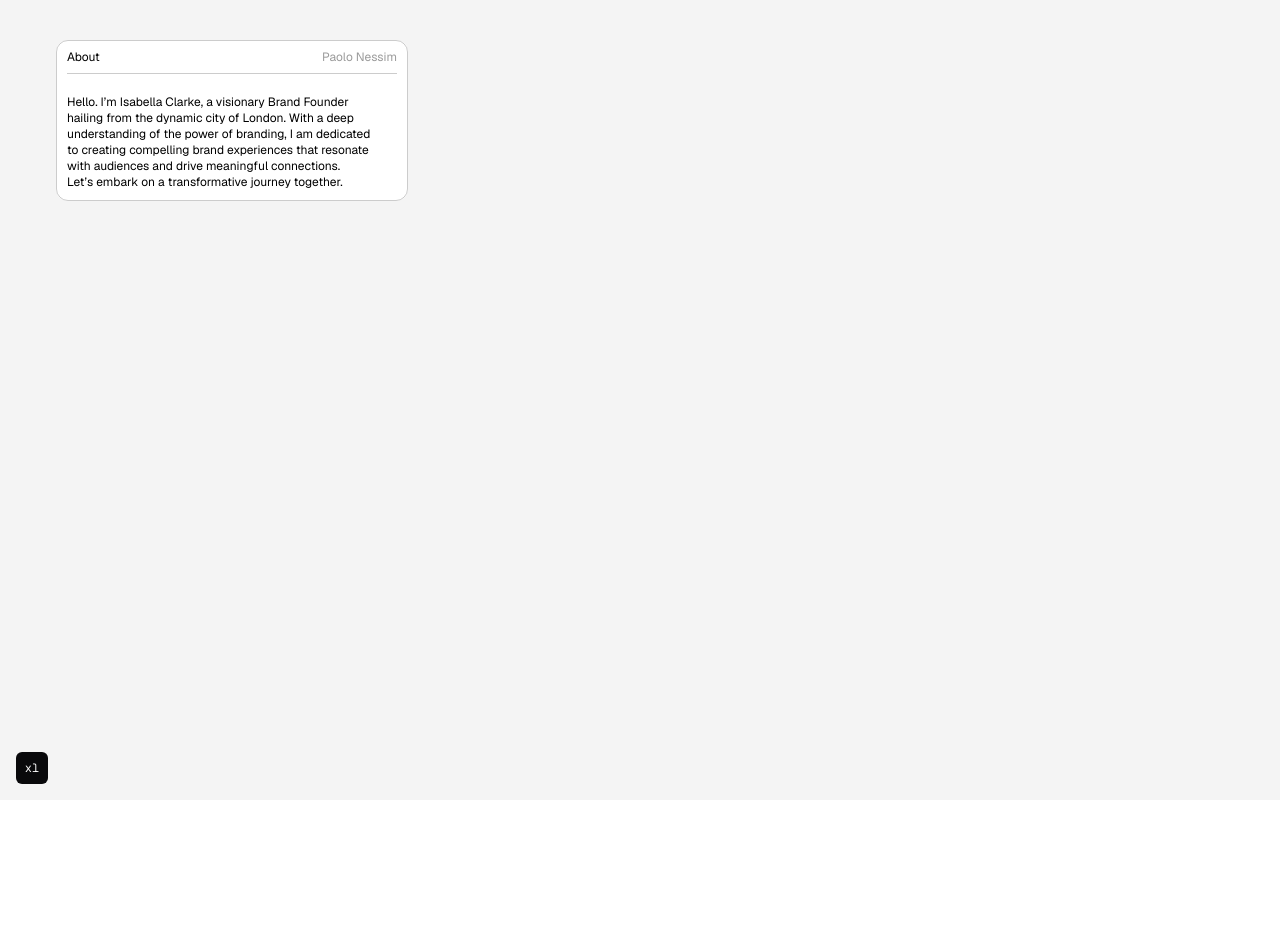
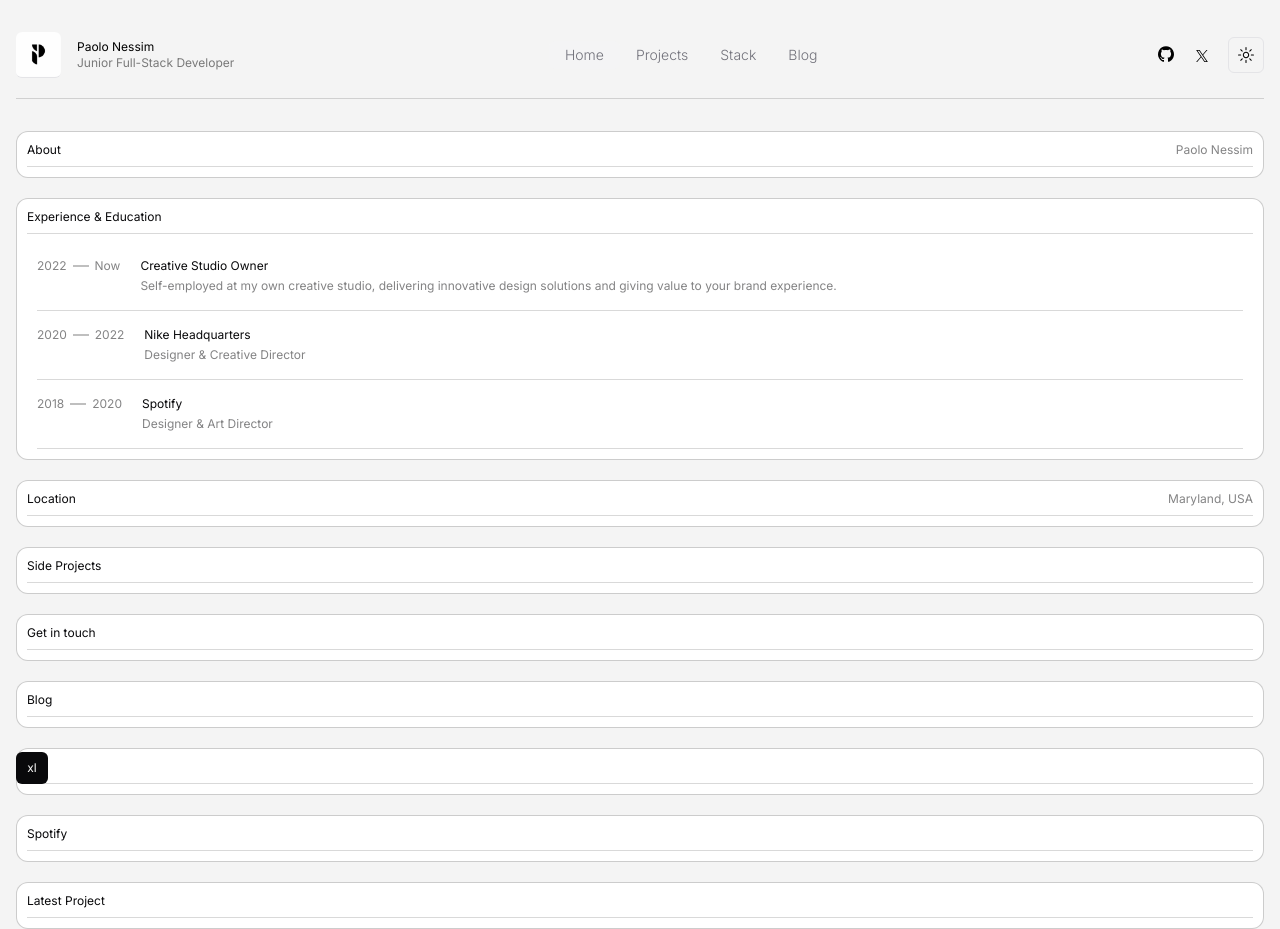
Before and after one commit to PaoloJN/paolonessim.com, a Next.js app: page / in a window 1280 px wide. Before the commit the page ends 800 px from the top, so only its background shows below. Built offline with nearby package versions, Linux system fonts and the light colour scheme.

Commit message:
Fix UI issues and update dependencies

```diff
--- a/app/layout.tsx
+++ b/app/layout.tsx
@@ -11,6 +11,8 @@ const inter = Inter({ subsets: ["latin"] })
 import { GeistSans } from "geist/font/sans"
 import { GeistMono } from "geist/font/mono"
 
+//  GeistSans.variable, GeistMono.variable
+
 import { cx } from "class-variance-authority"
 
 export const metadata: Metadata = {
@@ -22,24 +24,17 @@ interface RootLayoutProps {
   children: React.ReactNode
 }
 
-// colors
-
-// background light: F4F4F4
 export default function RootLayout({ children }: RootLayoutProps) {
   return (
     <html
       lang="en"
-      className={cx(
-        "text-black  dark:text-white",
-        GeistSans.variable,
-        GeistMono.variable
-      )}
+      className={cx("text-black  dark:text-white", inter.className)}
     >
       <body>
         <ThemeProvider attribute="class" defaultTheme="system" enableSystem>
-          <div className="relative flex min-h-screen flex-col bg-[#F4F4F4]  dark:bg-[#111010]">
-            {/* <SiteHeader /> */}
-            <div className="antialiased mx-14">{children}</div>
+          <div className="relative flex min-h-screen flex-col bg-[#F4F4F4]  dark:bg-[#111010] px-4">
+            <SiteHeader />
+            <div className="antialiased">{children}</div>
           </div>
           <TailwindIndicator />
         </ThemeProvider>
--- a/app/page.tsx
+++ b/app/page.tsx
@@ -1,30 +1,185 @@
+import {
+  Card,
+  CardContent,
+  CardDescription,
+  CardFooter,
+  CardHeader,
+  CardTitle,
+} from "@/components/ui/card"
+
 export default function Home() {
   return (
-    <main className="relative mt-10">
-      <AboutCard />
+    <main className="relative mt-8 space-y-5">
+      <About />
+      <ExperienceAndEducation />
+      <Location />
+      <SideProjects />
+      <GetInTouch />
+      <Blog />
+      <CV />
+      <Spotify />
+      <LatestProject />
     </main>
   )
 }
 
-function AboutCard() {
+function About() {
   return (
-    <div className="flex flex-col justify-center text-xs text-black rounded-xl max-w-[352px]">
-      <div className="flex flex-col justify-center w-full bg-white rounded-xl">
-        <div className="flex flex-col p-2.5 w-full rounded-xl border-[0.5px] border-solid border-black border-opacity-20">
-          <div className="flex gap-5 justify-between leading-[100%]">
-            <span>About</span>
-            <span className="text-black/40">Paolo Nessim</span>
+    <Card>
+      <CardHeader>
+        <CardTitle>About</CardTitle>
+        <CardDescription>Paolo Nessim</CardDescription>
+      </CardHeader>
+      <CardContent>
+        {/* <p className="mt-5 leading-4 ">
+          Hello. I’m Isabella Clarke, a visionary Brand Founder hailing from the
+          dynamic city of London. With a deep understanding of the power of
+          branding, I am dedicated to creating compelling brand experiences that
+          resonate with audiences and drive meaningful connections. Let’s embark
+          on a transformative journey together.
+        </p> */}
+      </CardContent>
+    </Card>
+  )
+}
+
+function ExperienceAndEducation() {
+  return (
+    <Card>
+      <CardHeader>
+        <CardTitle>Experience & Education</CardTitle>
+        {/* <CardDescription>Paolo Nessim</CardDescription> */}
+      </CardHeader>
+      <CardContent>
+        {/* Card content */}
+        <div className="flex flex-col px-2.5 pt-2 w-full">
+          <div className="flex gap-5 py-4 border-b-[0.5px] border-black/15">
+            <div className="flex gap-1.5 self-start items-center  whitespace-nowrap opacity-50">
+              <span>2022</span>
+              <span className="w-4 border-[0.5px] border-black opacity-50" />
+              <span>Now</span>
+            </div>
+
+            <div className="flex flex-col">
+              <span>Creative Studio Owner</span>
+              <p className="mt-1 leading-4 opacity-50">
+                Self-employed at my own creative studio, delivering innovative
+                design solutions and giving value to your brand experience.
+              </p>
+            </div>
           </div>
-          <div className="shrink-0 mt-2.5 border-b border-solid border-black border-opacity-20" />
-          <div className="mt-5 leading-4 text-balance">
-            Hello. I’m Isabella Clarke, a visionary Brand Founder hailing from
-            the dynamic city of London. With a deep understanding of the power
-            of branding, I am dedicated to creating compelling brand experiences
-            that resonate with audiences and drive meaningful connections. Let’s
-            embark on a transformative journey together.
+          {/* Two */}
+
+          <div className="flex gap-5 py-4 border-b-[0.5px] border-black/15">
+            <div className="flex gap-1.5 self-start items-center  whitespace-nowrap opacity-50">
+              <span>2020</span>
+              <span className="w-4 border-[0.5px] border-black opacity-50" />
+              <span>2022</span>
+            </div>
+
+            <div className="flex flex-col">
+              <span>Nike Headquarters</span>
+              <p className="mt-1 leading-4 opacity-50">
+                Designer & Creative Director
+              </p>
+            </div>
+          </div>
+          {/* Three */}
+          <div className="flex gap-5 py-4 border-b-[0.5px] border-black/15">
+            <div className="flex gap-1.5 self-start items-center  whitespace-nowrap opacity-50">
+              <span>2018</span>
+              <span className="w-4 border-[0.5px] border-black opacity-50" />
+              <span>2020</span>
+            </div>
+
+            <div className="flex flex-col">
+              <span>Spotify</span>
+              <p className="mt-1 leading-4 opacity-50">
+                Designer & Art Director
+              </p>
+            </div>
           </div>
         </div>
-      </div>
-    </div>
+      </CardContent>
+    </Card>
   )
 }
+
+function SideProjects() {
+  return (
+    <Card>
+      <CardHeader>
+        <CardTitle>Side Projects</CardTitle>
+      </CardHeader>
+      <CardContent></CardContent>
+    </Card>
+  )
+}
+
+function GetInTouch() {
+  return (
+    <Card>
+      <CardHeader>
+        <CardTitle>Get in touch</CardTitle>
+      </CardHeader>
+      <CardContent></CardContent>
+    </Card>
+  )
+}
+
+function Blog() {
+  return (
+    <Card>
+      <CardHeader>
+        <CardTitle>Blog</CardTitle>
+      </CardHeader>
+      <CardContent></CardContent>
+    </Card>
+  )
+}
+
+function CV() {
+  return (
+    <Card>
+      <CardHeader>
+        <CardTitle>CV</CardTitle>
+      </CardHeader>
+      <CardContent></CardContent>
+    </Card>
+  )
+}
+
+function Spotify() {
+  return (
+    <Card>
+      <CardHeader>
+        <CardTitle>Spotify</CardTitle>
+      </CardHeader>
+      <CardContent></CardContent>
+    </Card>
+  )
+}
+
+function Location() {
+  return (
+    <Card>
+      <CardHeader>
+        <CardTitle>Location</CardTitle>
+        <CardDescription>Maryland, USA</CardDescription>
+      </CardHeader>
+      <CardContent></CardContent>
+    </Card>
+  )
+}
+
+function LatestProject() {
+  return (
+    <Card>
+      <CardHeader>
+        <CardTitle>Latest Project</CardTitle>
+        <CardDescription></CardDescription>
+      </CardHeader>
+      <CardContent></CardContent>
+    </Card>
+  )
+}
--- a/components/desktop-nav.tsx
+++ b/components/desktop-nav.tsx
@@ -2,6 +2,8 @@ import * as React from "react"
 import Link from "next/link"
 
 import { Button } from "@/components/ui/button"
+import { usePathname } from "next/navigation"
+import { cn } from "@/lib/utils"
 
 interface NavItem {
   title: string
@@ -15,10 +17,14 @@ interface MainNavProps {
 }
 
 export function DesktopNav({ items }: MainNavProps) {
+  // get url see if it matches the href
+  // if it does, then add active class
+  const pathname = usePathname()
+
   return (
     <div>
       {items?.length ? (
-        <nav>
+        <nav className=" p-2 rounded-md">
           {items?.map(
             (item, index) =>
               item.href && (
@@ -26,7 +32,10 @@ export function DesktopNav({ items }: MainNavProps) {
                   variant={"ghost"}
                   key={index}
                   disabled={item.disabled}
-                  className="text-muted-foreground rounded-full p-0 px-4 h-fit py-1 font-light text-sm"
+                  className={cn(
+                    "text-muted-foreground p-0 px-4 h-fit py-1 font-light text-sm",
+                    pathname === item.href && "bg-accent "
+                  )}
                   asChild
                 >
                   <Link href={item.href}>{item.title}</Link>
--- a/components/site-header-two.tsx
+++ b/components/site-header-two.tsx
@@ -1,28 +1,72 @@
+"use client"
+
+import Image from "next/image"
+import { useTheme } from "next-themes"
+import { Button, buttonVariants } from "./ui/button"
+import { siteConfig } from "@/config/site"
+import { cn } from "@/lib/utils"
+import { Icons } from "./ui/icons"
+import Link from "next/link"
+import { ThemeToggle } from "./theme-toggle"
+import { DesktopNav } from "./desktop-nav"
+
 export function SiteHeader() {
+  const theme = useTheme()
+  const logo = theme.theme === "dark" ? "/logo-dark.jpeg" : "/logo-light.jpeg"
+
   return (
-    <div className="flex gap-5 justify-between items-start pb-5 w-full text-xs leading-3 text-black border-b border-solid border-black border-opacity-20 max-md:flex-wrap max-md:max-w-full">
-      <div className="flex gap-4 justify-center">
-        <img
-          loading="lazy"
-          srcSet="..."
-          className="shrink-0 w-10 aspect-square"
+    <div className="flex justify-between items-center py-5 pt-8 w-full text-xs leading-3 text-black border-b-[0.5px] border-solid border-black border-opacity-15">
+      <div className="flex space-x-4 justify-center">
+        <Image
+          src={logo}
+          alt="Logo"
+          width={45}
+          height={45}
+          className="rounded-md border-b"
         />
         <div className="flex flex-col my-auto">
-          <div>Isabella Clarke</div>
-          <div className="mt-1">Founder Arktis</div>
+          <span>Paolo Nessim</span>
+          <span className="mt-1 opacity-50">Junior Full-Stack Developer</span>
         </div>
       </div>
-      <div className="flex flex-col justify-center px-3.5 py-2 mt-1.5 bg-neutral-100 rounded-[30px]">
-        <div className="flex flex-col justify-center px-3.5 py-2 border border-solid border-black border-opacity-20 rounded-[30px]">
-          <div className="flex gap-5 justify-between">
-            <div>Buy Template</div>
-            <img
-              loading="lazy"
-              src="https://cdn.builder.io/api/v1/image/assets/TEMP/d5b266d5461bcd5dc75a00e483a0ac83593a2b8dad9c052eea4a6d0110c40f51?"
-              className="shrink-0 my-auto aspect-square w-[7px]"
-            />
-          </div>
+
+      {/* Nav links */}
+      <DesktopNav items={siteConfig.mainNav} />
+
+      <div className="flex items-center space-x-2">
+        <div>
+          <Link href={siteConfig.links.github} target="_blank" rel="noreferrer">
+            <div
+              className={cn(
+                buttonVariants({
+                  variant: "ghost",
+                }),
+                "w-9 px-0"
+              )}
+            >
+              <Icons.gitHub className="h-4 w-4" />
+              <span className="sr-only">GitHub</span>
+            </div>
+          </Link>
+          <Link
+            href={siteConfig.links.twitter}
+            target="_blank"
+            rel="noreferrer"
+          >
+            <div
+              className={cn(
+                buttonVariants({
+                  variant: "ghost",
+                }),
+                "w-9 px-0"
+              )}
+            >
+              <Icons.twitter className="h-3 w-3 fill-current" />
+              <span className="sr-only">Twitter</span>
+            </div>
+          </Link>
         </div>
+        <ThemeToggle />
       </div>
     </div>
   )
--- a/components/theme-toggle.tsx
+++ b/components/theme-toggle.tsx
@@ -18,9 +18,9 @@ export function ThemeToggle() {
   return (
     <DropdownMenu>
       <DropdownMenuTrigger asChild>
-        <Button variant="ghost" className="w-9 px-0">
-          <SunIcon className="h-[1.2rem] w-[1.2rem] rotate-0 scale-100 transition-all dark:-rotate-90 dark:scale-0" />
-          <MoonIcon className="absolute h-[1.2rem] w-[1.2rem] rotate-90 scale-0 transition-all dark:rotate-0 dark:scale-100" />
+        <Button variant="outline" className="w-9 px-0">
+          <SunIcon className="h-4 w-4 rotate-0 scale-100 transition-all dark:-rotate-90 dark:scale-0" />
+          <MoonIcon className="absolute h-4 w-4 rotate-90 scale-0 transition-all dark:rotate-0 dark:scale-100" />
           <span className="sr-only">Toggle theme</span>
         </Button>
       </DropdownMenuTrigger>
--- /dev/null
+++ b/components/ui/card.tsx
@@ -0,0 +1,71 @@
+import * as React from "react"
+
+import { cn } from "@/lib/utils"
+
+const Card = React.forwardRef<
+  HTMLDivElement,
+  React.HTMLAttributes<HTMLDivElement>
+>(({ className, ...props }, ref) => (
+  <div
+    ref={ref}
+    className={cn(
+      "text-xs rounded-xl border-black border-opacity-20 border-[0.5px] bg-white text-card-foreground ",
+      className
+    )}
+    {...props}
+  />
+))
+Card.displayName = "Card"
+
+const CardHeader = React.forwardRef<
+  HTMLDivElement,
+  React.HTMLAttributes<HTMLDivElement>
+>(({ className, ...props }, ref) => (
+  <>
+    <div
+      ref={ref}
+      className={cn("flex justify-between p-2.5 pb-2", className)}
+      {...props}
+    />
+    <div className="mx-2.5 border-b border-solid border-black border-opacity-15" />
+  </>
+))
+CardHeader.displayName = "CardHeader"
+
+const CardTitle = React.forwardRef<
+  HTMLParagraphElement,
+  React.HTMLAttributes<HTMLHeadingElement>
+>(({ className, ...props }, ref) => (
+  <h3 ref={ref} className={cn("", className)} {...props} />
+))
+CardTitle.displayName = "CardTitle"
+
+const CardDescription = React.forwardRef<
+  HTMLParagraphElement,
+  React.HTMLAttributes<HTMLParagraphElement>
+>(({ className, ...props }, ref) => (
+  <p ref={ref} className={cn("opacity-50", className)} {...props} />
+))
+CardDescription.displayName = "CardDescription"
+
+const CardContent = React.forwardRef<
+  HTMLDivElement,
+  React.HTMLAttributes<HTMLDivElement>
+>(({ className, ...props }, ref) => (
+  <div ref={ref} className={cn("p-2.5 pt-0", className)} {...props} />
+))
+CardContent.displayName = "CardContent"
+
+const CardFooter = React.forwardRef<
+  HTMLDivElement,
+  React.HTMLAttributes<HTMLDivElement>
+>(({ className, ...props }, ref) => (
+  <div
+    ref={ref}
+    className={cn("flex items-center p-6 pt-0", className)}
+    {...props}
+  />
+))
+CardFooter.displayName = "CardFooter"
+
+export { Card, CardHeader, CardFooter, CardTitle, CardDescription, CardContent }
--- a/config/site.ts
+++ b/config/site.ts
@@ -6,17 +6,18 @@ export const siteConfig = {
     "Beautifully designed components built with Radix UI and Tailwind CSS.",
   mainNav: [
     {
+      title: "Home",
+      href: "/",
+    },
+    {
       title: "Projects",
       href: "/projects",
     },
     {
-      title: "Services",
-      href: "/services",
+      title: "Stack",
+      href: "/stack",
     },
-    {
-      title: "Skills",
-      href: "/skills",
-    },
+
     {
       title: "Blog",
       href: "/blog",
--- a/styles/globals.css
+++ b/styles/globals.css
@@ -4,7 +4,8 @@
 
 @layer base {
   :root {
-    --background: 0 0% 100%;
+    /* --background: 0 0% 100%; */
+    --background: 244, 244, 244;
     --foreground: 240 10% 3.9%;
 
     --card: 0 0% 100%;
```
Also changed, not shown: app/blog/[slug]/page.tsx (+4 -5 lines), public/about.png (added).
